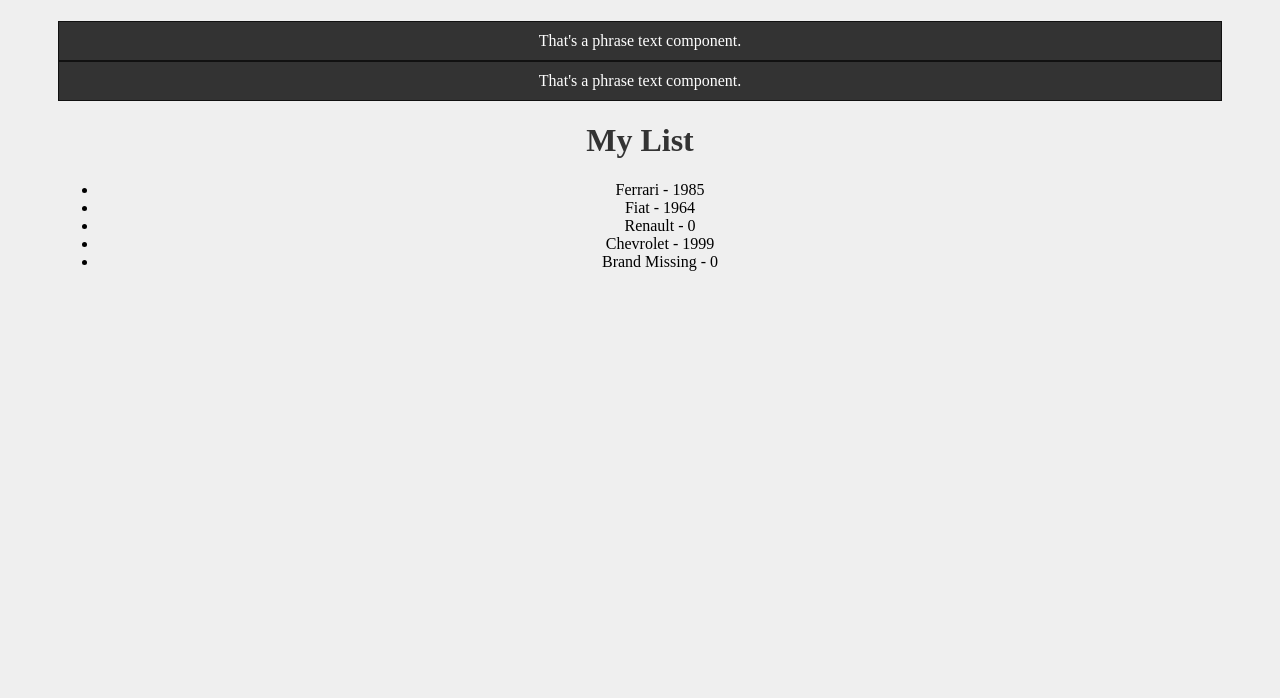
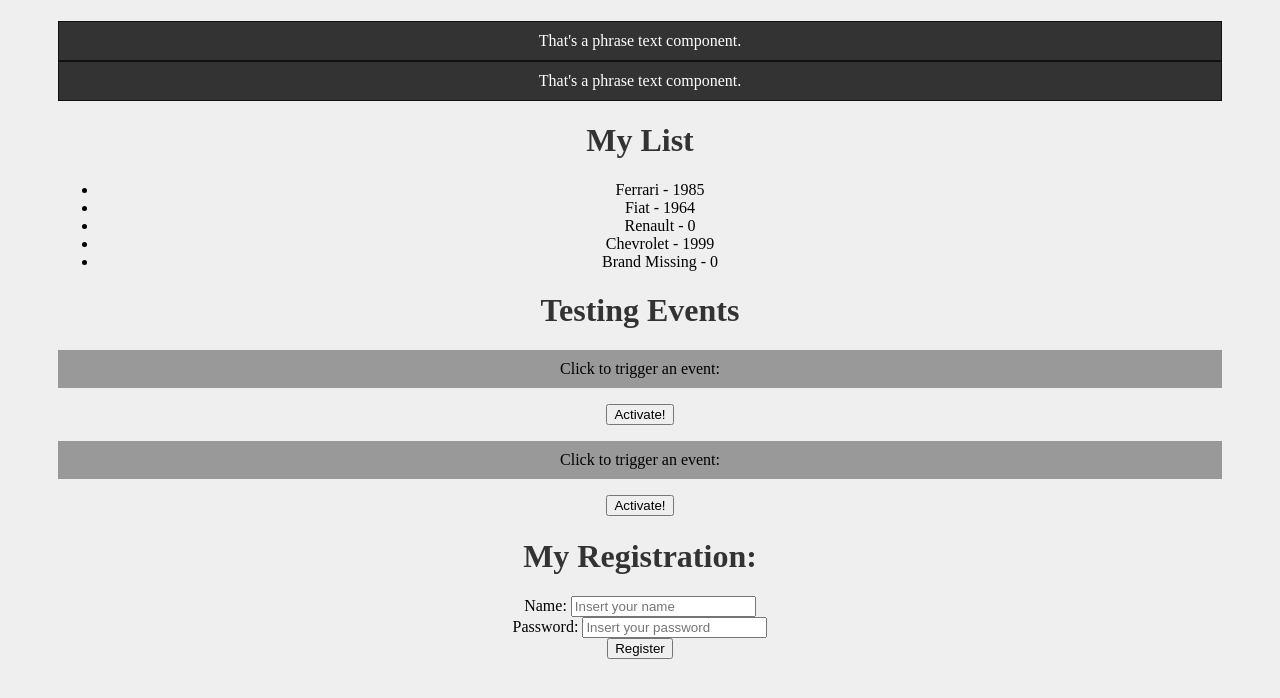
Before and after one commit to KevinWilsonAT/ReactJS-Course-Matheus-Battisti, a React (Create React App) app in the folder Projects/my-project/: page / in a window 1280 px wide. Shown: the part 1448-2146 px from the top of the page. Built offline with nearby package versions, Linux system fonts and the light colour scheme.

Commit message:
chore: upload classes 01-07-24, 02-07-24

```diff
--- a/Projects/my-project/src/App.js
+++ b/Projects/my-project/src/App.js
@@ -4,6 +4,8 @@
 import Person from './components/Person'
 import Phrase from './components/Phrase';
 import List from './components/List';
+import Event from './components/Event';
+import Form from './components/Form';
 
 function App() {
   const name = 'Kevin'
@@ -44,6 +46,10 @@
 
         <List />
 
+        <h1>Testing Events</h1>
+        <Event num="1"/>
+        <Event num="2"/>
+        <Form />
     </div>
   );
 }
--- /dev/null
+++ b/Projects/my-project/src/components/Event.js
@@ -0,0 +1,15 @@
+function Event({num}){
+
+    function myEvent() {
+        alert(`I'm activated!" ${num}`)
+    }
+
+    return (
+        <div>
+            <p> Click to trigger an event: </p>
+            <button onClick={myEvent}>Activate!</button>
+        </div>
+    )
+}
+
+export default Event
--- /dev/null
+++ b/Projects/my-project/src/components/Form.js
@@ -0,0 +1,45 @@
+import { useState } from "react"
+
+function Form() {
+
+    function registerUser(e) {
+        e.preventDefault()
+        alert(`User Registered! Name: ${name} Password: ${password}`)
+    }
+
+    const [name, setName] = useState()
+    const [password, setPassword] = useState()
+
+    return (
+        <div>
+            <h1>My Registration:</h1>
+            <form onSubmit={registerUser}>
+                <div>
+                    <label htmlFor="name">Name: </label>
+                    <input
+                        type="text"
+                        id="name"
+                        name="name"
+                        placeholder="Insert your name"
+                        onChange={(e) => setName(e.target.value)}
+                    />
+                </div>
+                <div>
+                    <label htmlFor="password">Password: </label>
+                    <input
+                        type="password"
+                        id="password"
+                        name="password"
+                        placeholder="Insert your password"
+                        onChange={(e) => setPassword(e.target.value)}
+                    />
+                </div>
+                <div>
+                    <input type="submit" value="Register" />
+                </div>
+            </form>
+        </div>
+    )
+}
+
+export default Form
```
Also changed, not shown: 1 other file (tests, documents, lock files or other folders).
